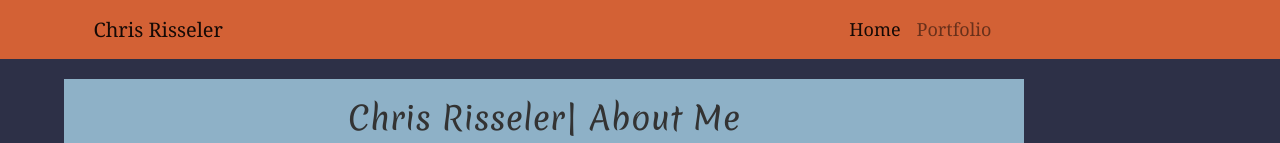
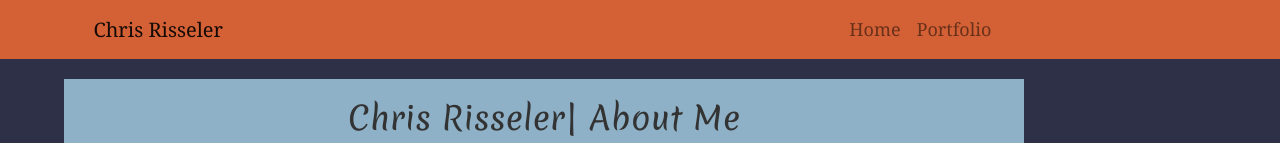
Before and after one commit to chrisrisseler/chrisrisseler.github.io, a React (Create React App) app in the folder portfolio/: page / in a window 1280 px wide. Shown: the top 143 px of the page. Built offline with nearby package versions, Linux system fonts and the light colour scheme; a web font is replaced by a local one.

Commit message:
fixed nav links?

```diff
--- a/portfolio/src/components/Nav/index.js
+++ b/portfolio/src/components/Nav/index.js
@@ -1,5 +1,5 @@
 import React from "react";
-import { useHistory } from "react-router-dom";
+import { useHistory, Link } from "react-router-dom";
 
 function Nav() {
   const history = useHistory();
@@ -9,8 +9,8 @@ function Nav() {
     <nav className="navbar navbar-expand-lg navbar-light bg-custom">
 
       <div className="container">
-
-        <a className="navbar-brand logo" href="index.html">Chris Risseler</a>
+        <Link to="/" className="navbar-brand logo"> Chris Risseler</Link>
+        {/* <a className="navbar-brand logo" href="/">Chris Risseler</a> */}
 
         <button className="navbar-toggler" type="button" data-toggle="collapse" data-target="#navbar" aria-controls="navbar"
           aria-expanded="false" aria-label="Toggle navigation">
@@ -19,8 +19,10 @@ function Nav() {
 
         <div className="collapse navbar-collapse" id="navbar">
           <div className="navbar-nav ml-auto mt-2 mt-lg-0">
-            <a className={`nav-link ${history.location.pathname === "/" ? "active" : ""}`} href="/">Home</a>
-            <a className={`nav-link ${history.location.pathname === "/portfolio" ? "active" : ""}`} href="/portfolio">Portfolio</a>
+            <Link to="/" className={window.location.pathname === "" ? "nav-link active" : "nav-link"}> Home</Link>
+            <Link to="/portfolio" className={window.location.pathname === "" ? "nav-link active" : "nav-link"}> Portfolio</Link>
+            {/* <a className={`nav-link ${history.location.pathname === "/" ? "active" : ""}`} href="/">Home</a>
+            <a className={`nav-link ${history.location.pathname === "/portfolio" ? "active" : ""}`} href="/portfolio">Portfolio</a> */}
             {/* <a className="nav-link" href="contact.html">Contact</a> */}
           </div>
         </div>
```
